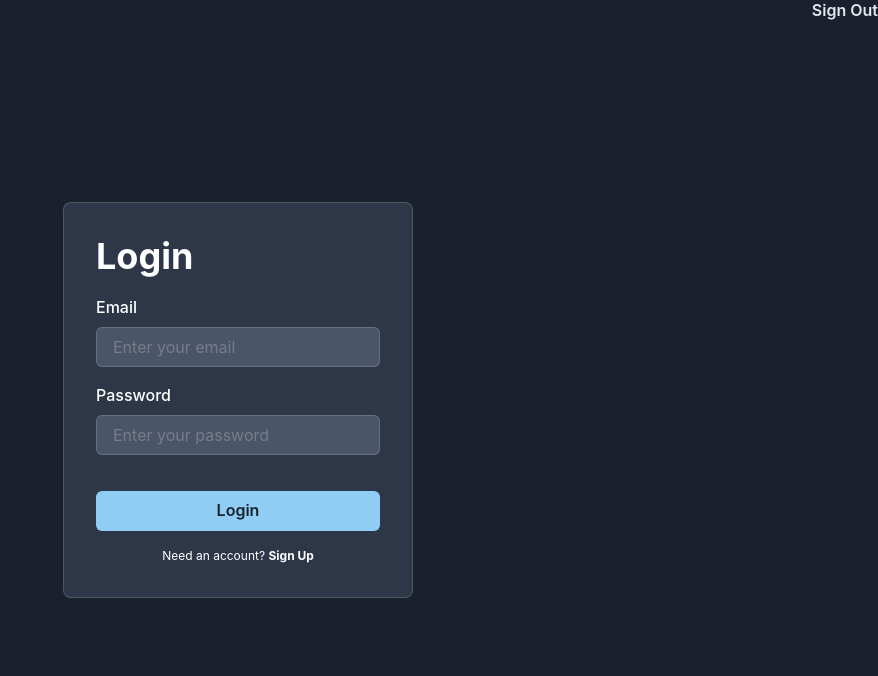
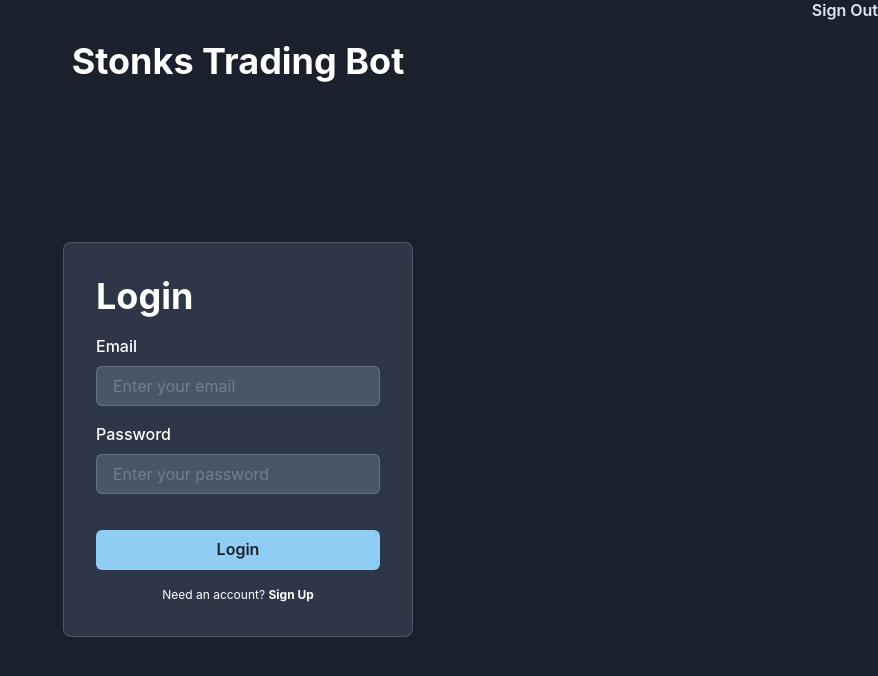
Before and after one commit to lachlanrg/TradingBot, a React (Create React App) app in the folder frontend/tradingbotreact/: page /login in a window 1280 px wide. Shown: the top 676 px of the page, without its empty margins (402-1280 px from the left). Built offline with nearby package versions, Linux system fonts and the light colour scheme; no server answers; what aws-amplify would draw is missing.

Commit message:
Styling for final sub

```diff
--- a/frontend/tradingbotreact/src/App.tsx
+++ b/frontend/tradingbotreact/src/App.tsx
@@ -46,7 +46,7 @@ function App() {
         {/* Router context is here now */}
         {loggedIn && (
           <Box
-            bg="gray.800"
+            bg="gray.900"
             color="white"
             p={4}
             textAlign="center"
@@ -54,7 +54,7 @@ function App() {
           >
             <header className="App-header">
               <nav className="App-nav">
-                <ul style={{ display: 'flex', justifyContent: 'center', listStyleType: 'none', padding: 0 }}>
+                <ul style={{ display: 'flex', justifyContent: 'center', listStyleType: 'none', padding: 0}}>
                   <li style={{ margin: '0 10px' }}>
                     <NavLink to="/home">Dashboard</NavLink>
                   </li>
--- a/frontend/tradingbotreact/src/pages/Login.tsx
+++ b/frontend/tradingbotreact/src/pages/Login.tsx
@@ -65,13 +65,24 @@ const Login: React.FC<LoginProps> = ({ onLogin }) => {
 
   return (
     <ChakraProvider theme={theme}>
+       <Heading
+          as="h1"
+          fontSize="4xl"
+          textAlign="center"
+          bg="gray.800"
+          color="white"
+          paddingTop={10}
+          >
+          Stonks Trading Bot
+        </Heading>
       <Box
-        minH="100vh"
+        minH="90vh"
         bg="gray.800"
         color="white"
         display="flex"
         alignItems="center"
         justifyContent="center"
+        paddingBottom={2}
       >
         <Box
           width="350px"
```
